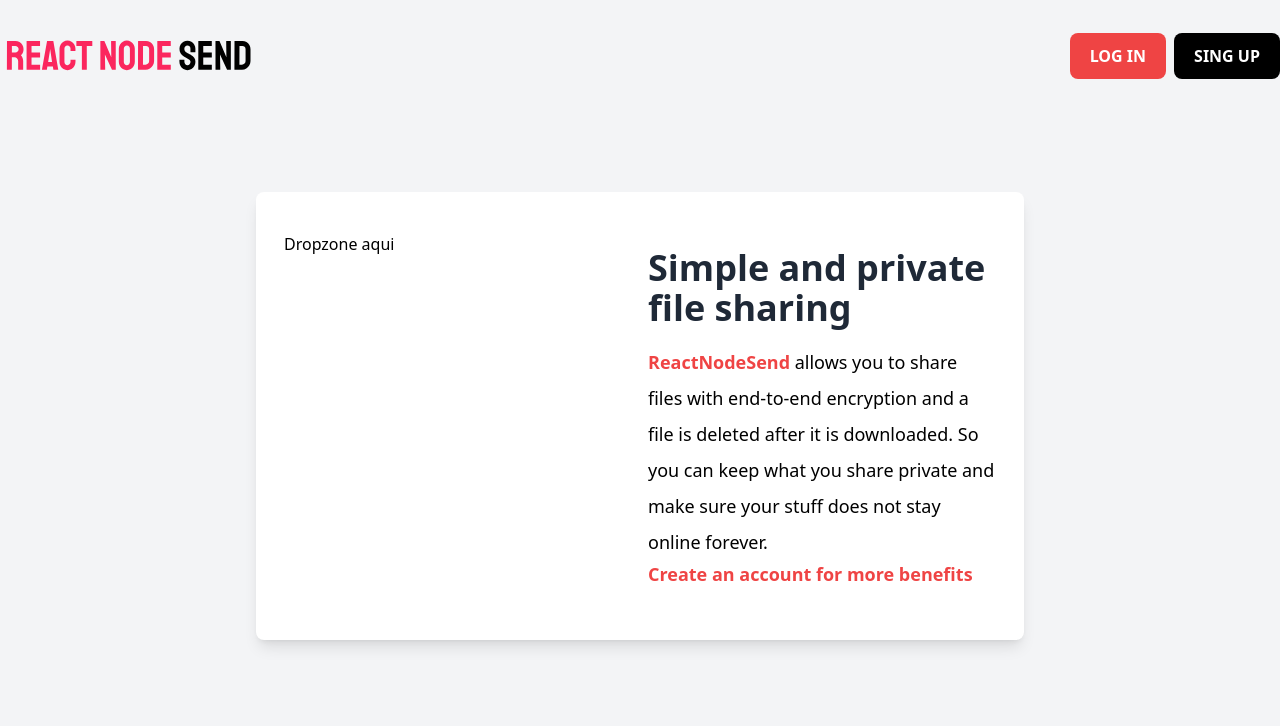
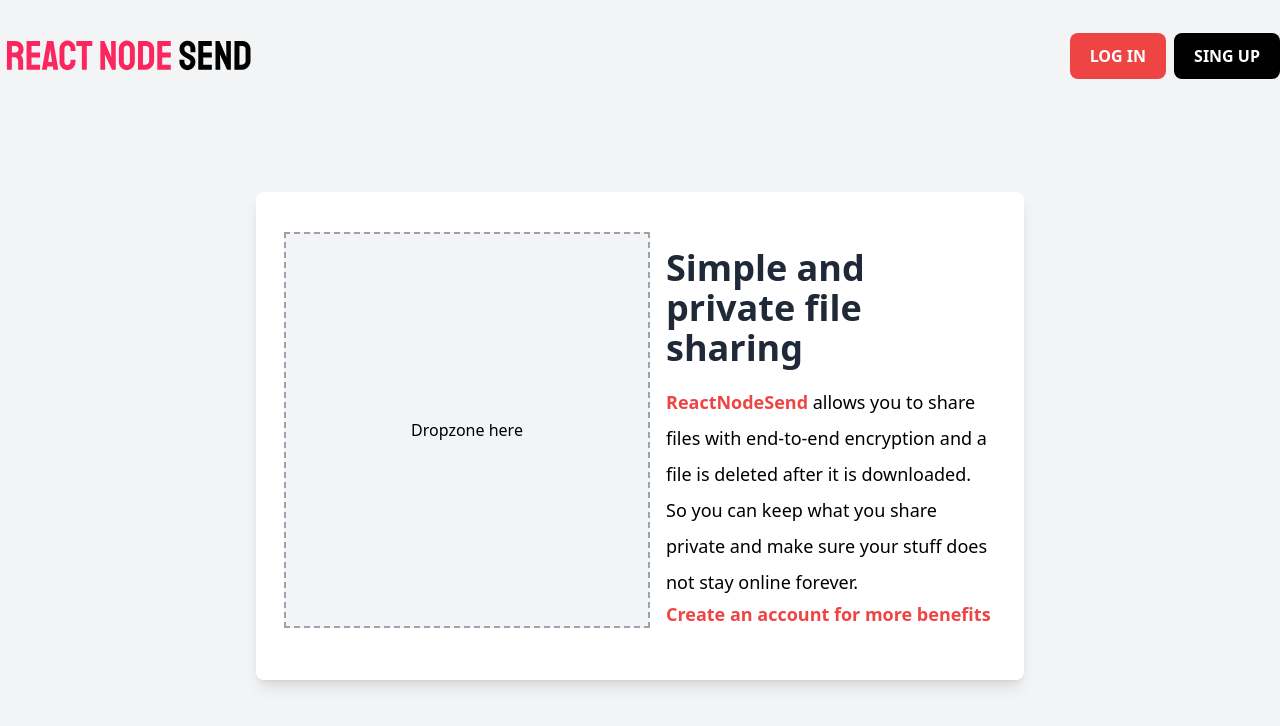
Before and after one commit to Inmacc96/nodesend, a Next.js app in the folder frontend/: page / in a window 1280 px wide. Shown: the top 726 px of the page. Built offline with nearby package versions, Linux system fonts and the light colour scheme; no server answers.

Commit message:
Create the dropzone component

```diff
--- /dev/null
+++ b/frontend/components/Dropzone.jsx
@@ -0,0 +1,13 @@
+import { useState, useCallback } from "react";
+import { useDropzone } from "react-dropzone";
+import clientAxios from "../config/axios";
+
+const Dropzone = () => {
+  return (
+    <div className="md:flex-1 mb-3 mx-2 mt-16 lg:mt-0 flex flex-col justify-center items-center border-dashed border-gray-400 border-2 bg-gray-100 px-4">
+      <p>Dropzone here</p>
+    </div>
+  );
+};
+
+export default Dropzone;
--- a/frontend/pages/index.js
+++ b/frontend/pages/index.js
@@ -1,4 +1,5 @@
 import { useContext, useEffect } from "react";
+import Dropzone from "../components/Dropzone";
 import authContext from "../context/auth/authContext";
 import Link from "next/link";
 
@@ -12,23 +13,21 @@ const Home = () => {
   return (
     <div className="md:w-4/5 xl:w-3/5 mx-auto mb-32">
       <div className="lg:flex md:shadow-lg p-5 bg-white rounded-lg py-10">
-        <div className="md:flex-1 mb-3 mx-2 mt-16 lg:mt-0">
-          <p>Dropzone aqui</p>
-        </div>
+        <Dropzone />
 
         <div className="md:flex-1 mb-3 mx-2 mt-16 lg:mt-0">
           <h2 className="text-4xl font-sans font-bold text-gray-800 my-4">
             Simple and private file sharing
           </h2>
           <p className="text-lg leading-loose">
-            <span className="text-red-500 font-bold">ReactNodeSend</span> {" "}
-            allows you to share files with end-to-end encryption and a file is
-            deleted after it is downloaded. So you can keep what you share
-            private and make sure your stuff does not stay online forever.
+            <span className="text-red-500 font-bold">ReactNodeSend</span> allows
+            you to share files with end-to-end encryption and a file is deleted
+            after it is downloaded. So you can keep what you share private and
+            make sure your stuff does not stay online forever.
           </p>
           <Link href="/signup">
             <p className="text-red-500 font-bold text-lg hover:text-red-700 hover:cursor-pointer">
-            Create an account for more benefits
+              Create an account for more benefits
             </p>
           </Link>
         </div>
```
